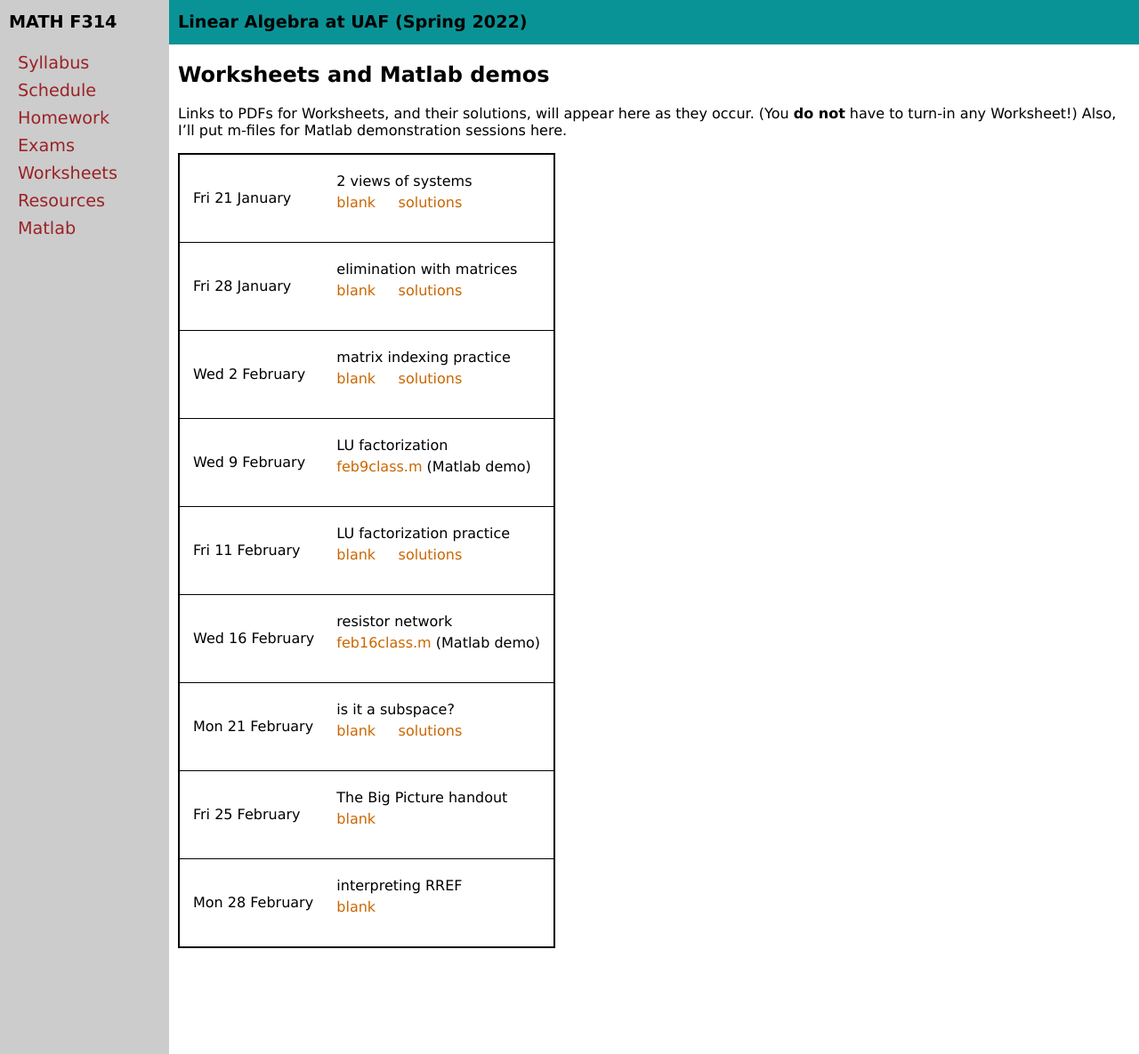
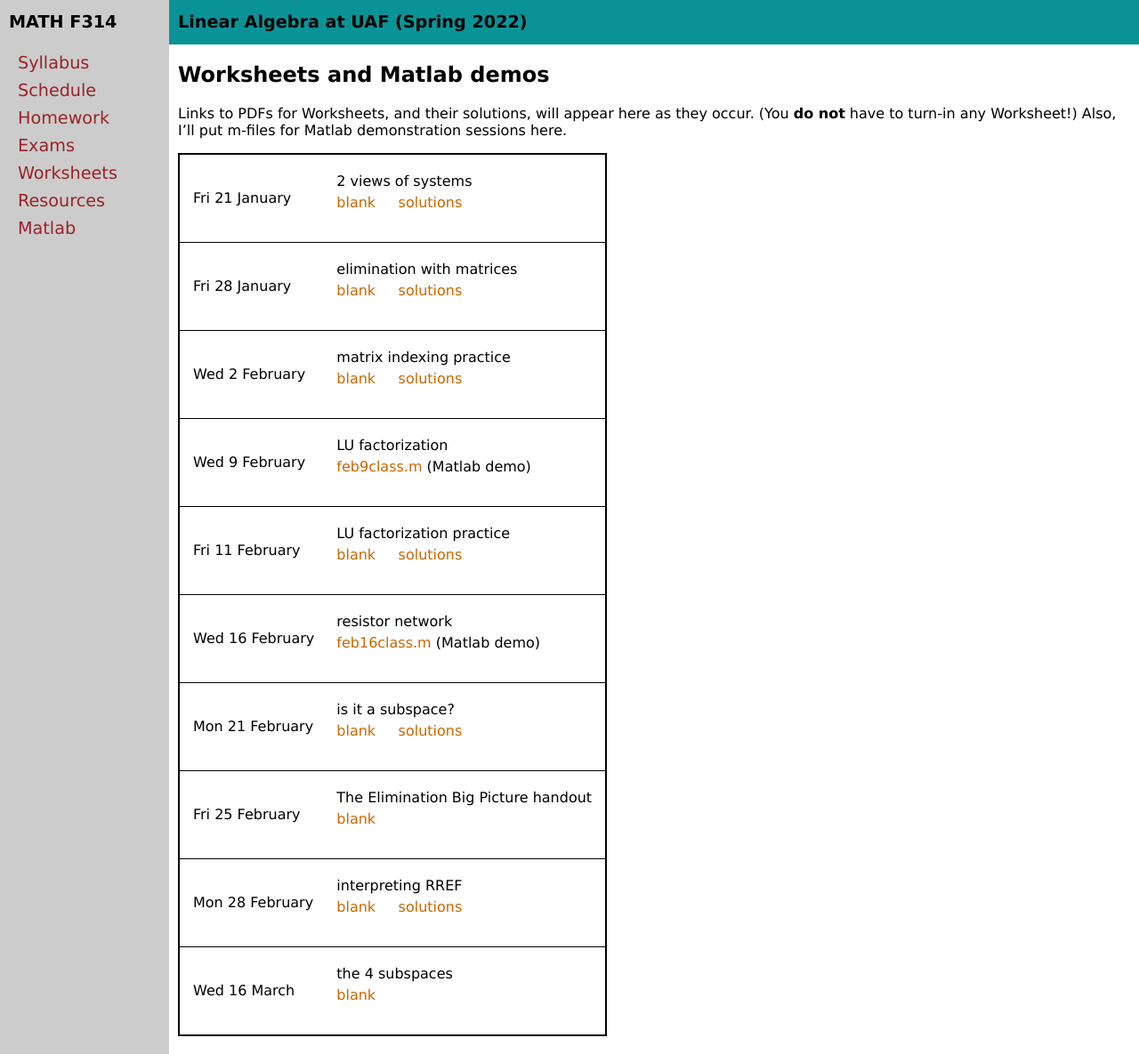
Before and after one commit to bueler/math314, a Jekyll site: the page built from worksheets.md, in a window 1280 px wide and 1185 px high. Shown: the whole window at 89% size. Built offline with Jekyll 4.4.1, drawn with Linux system fonts in a browser that asks for light colours.

Commit message:
Post the next worksheet

```diff
--- a/_data/worksheets.yml
+++ b/_data/worksheets.yml
@@ -29,8 +29,12 @@ worksheets:
   solutions: 21feb-solns.pdf
 - name: Fri 25 February
   blank: elim-big-picture.pdf
-  description: The Big Picture handout
+  description: The Elimination Big Picture handout
 - name: Mon 28 February
   blank: 28feb.pdf
-  #solutions: 28feb-solns.pdf
+  solutions: 28feb-solns.pdf
   description: interpreting RREF
+- name: Wed 16 March
+  blank: 16mar.pdf
+  #solutions: 16mar-solns.pdf
+  description: the 4 subspaces
```
Also changed, not shown: 2 other files.
